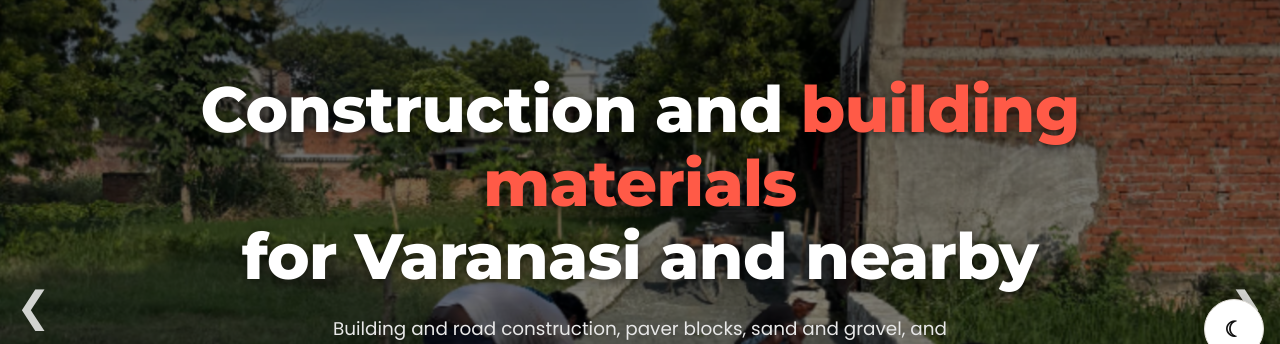
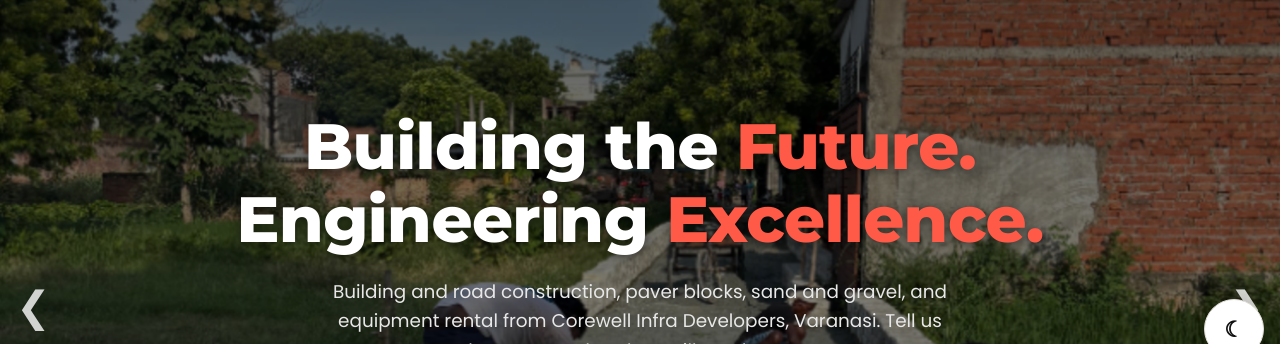
Before and after one commit to Amangitstart/Corewellinfra.in, a React (Vite) app: page / in a window 1280 px wide. Shown: the part 147-491 px from the top of the page. Built offline with nearby package versions, Linux system fonts and the light colour scheme; no server answers.

Commit message:
Update hero headline messaging

```diff
--- a/src/sections/HeroSection.jsx
+++ b/src/sections/HeroSection.jsx
@@ -31,7 +31,7 @@ export default function HeroSection() {
         </>
       )}
       <div className="wrap">
-        <h1>Construction and <em>building materials</em><br />for Varanasi and nearby</h1>
+        <h1>Building the <em>Future.</em><br />Engineering <em>Excellence.</em></h1>
         <p>Building and road construction, paver blocks, sand and gravel, and equipment rental from Corewell Infra Developers, Varanasi. Tell us what you need and we will send a quote.</p>
         <div className="actions">
           <a className="btn quote-btn" href="#quote">Get a Quote</a>
```
